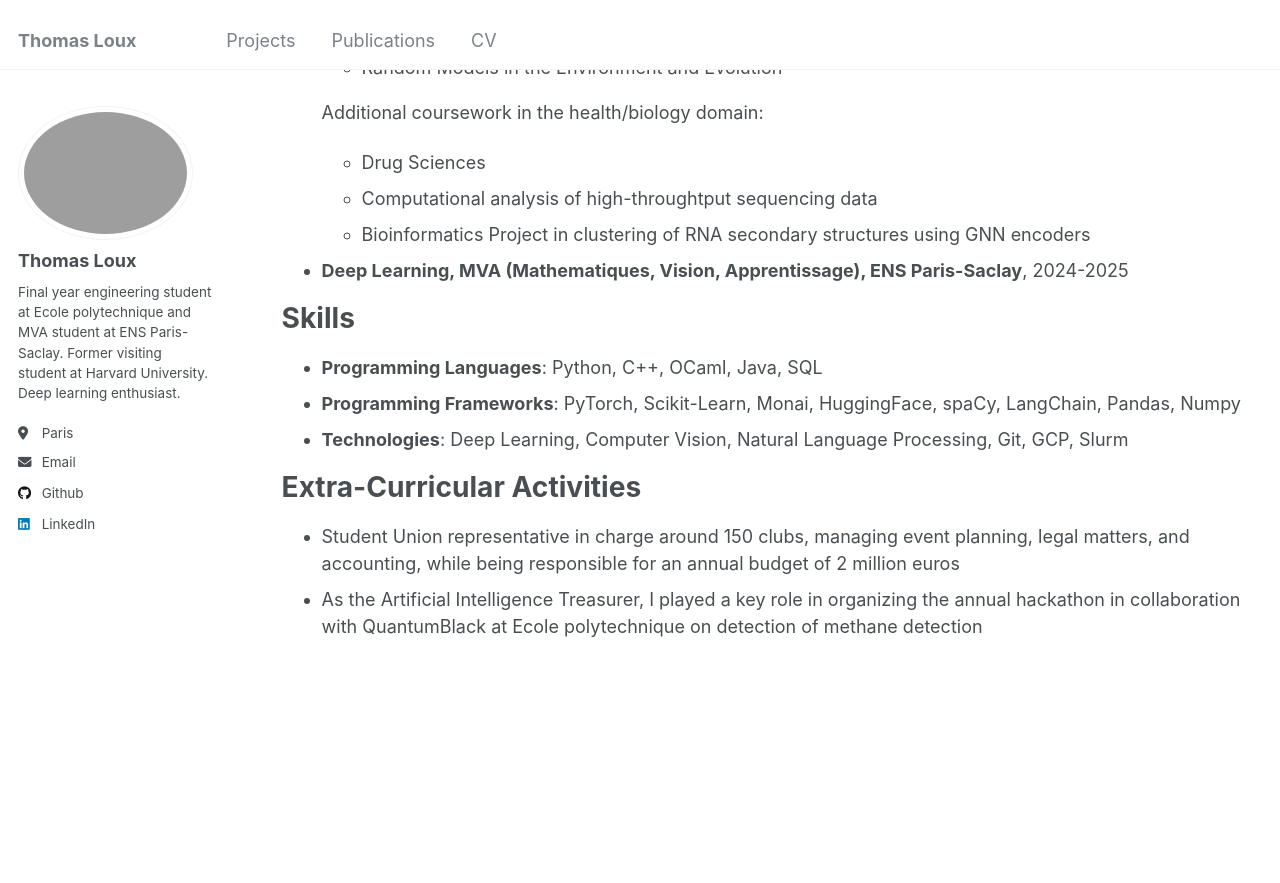
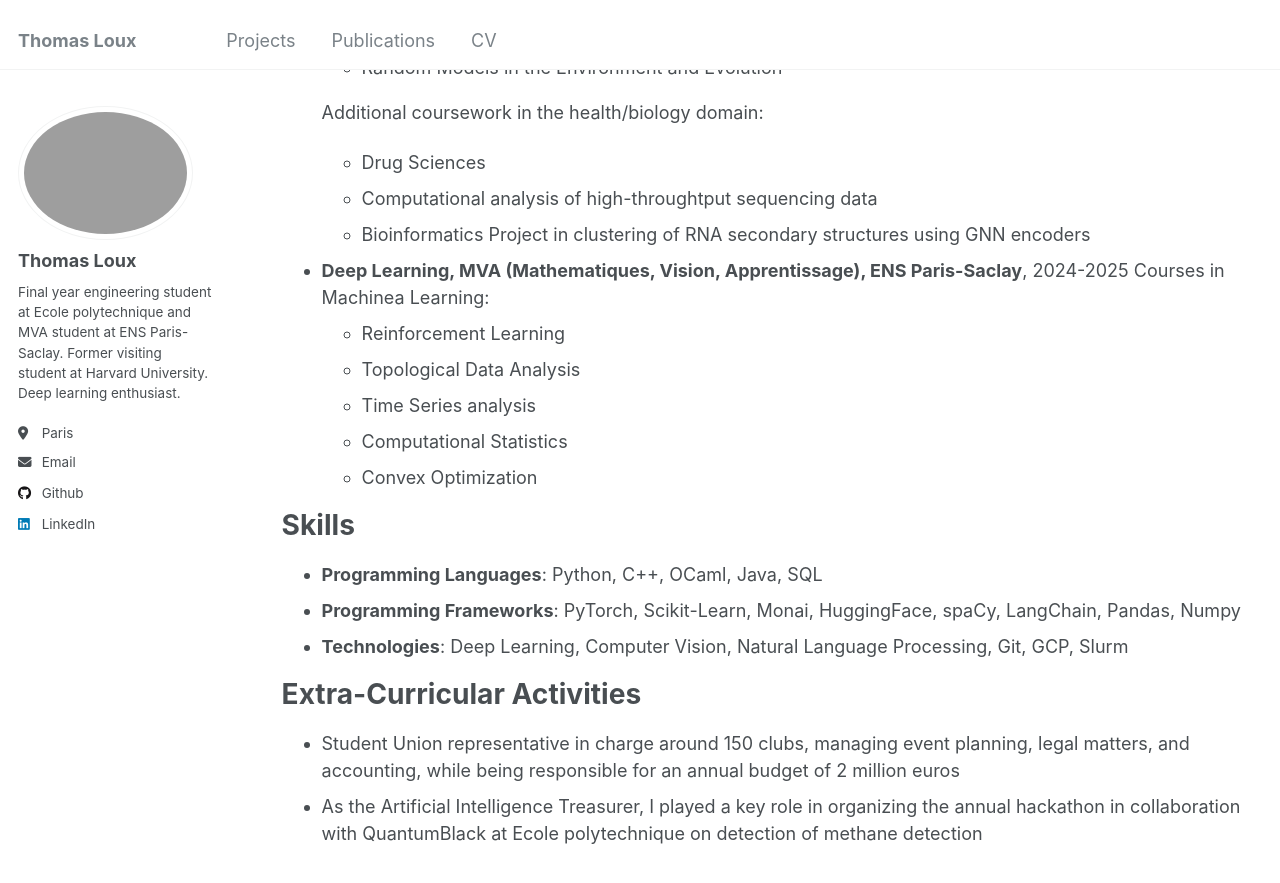
Before and after one commit to thomasloux/thomasloux.github.io, a Jekyll site: the page built from _pages/cv.md, in a window 1280 px wide and 900 px high, scrolled down 1875 px. Shown: the top 883 px of the window. Built offline with Jekyll 4.4.1, drawn with Linux system fonts in a browser that asks for light colours.

Commit message:
add courses

```diff
--- a/_pages/cv.md
+++ b/_pages/cv.md
@@ -61,7 +61,14 @@ Education
     - Drug Sciences
     - Computational analysis of high-throughtput sequencing data
     - Bioinformatics Project in clustering of RNA secondary structures using GNN encoders
+
 - **Deep Learning, MVA (Mathematiques, Vision, Apprentissage), ENS Paris-Saclay**, 2024-2025
+    Courses in Machinea Learning:
+    - Reinforcement Learning
+    - Topological Data Analysis
+    - Time Series analysis
+    - Computational Statistics
+    - Convex Optimization
 
 Skills
 ======
```
